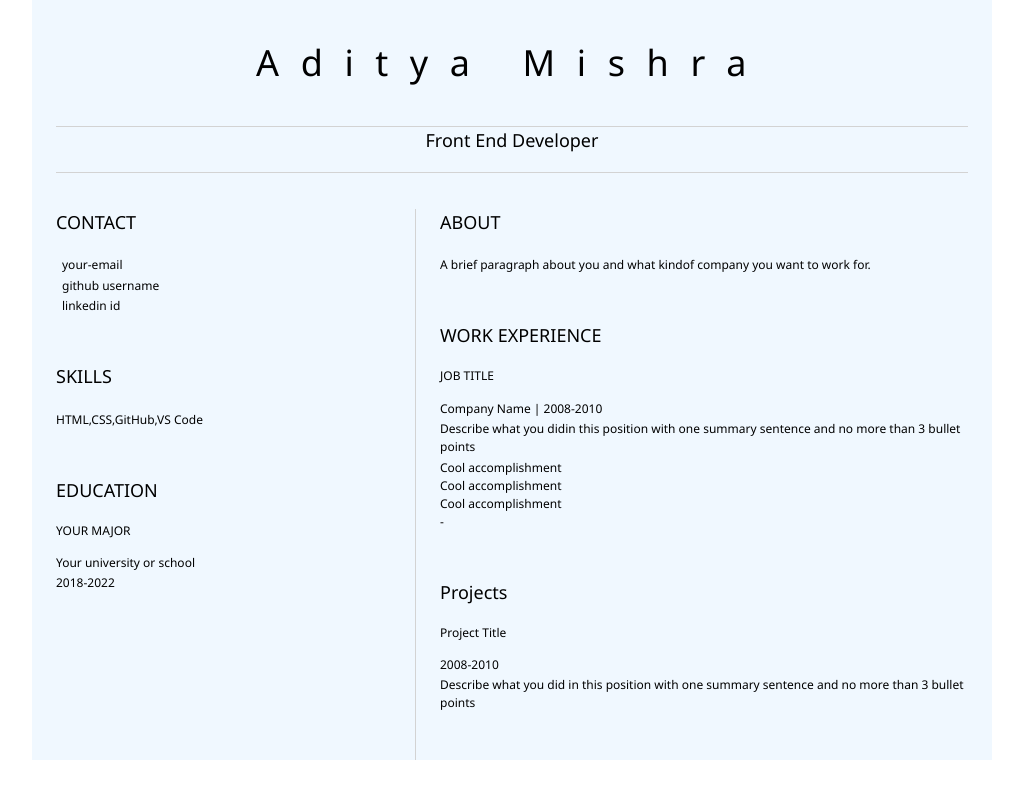
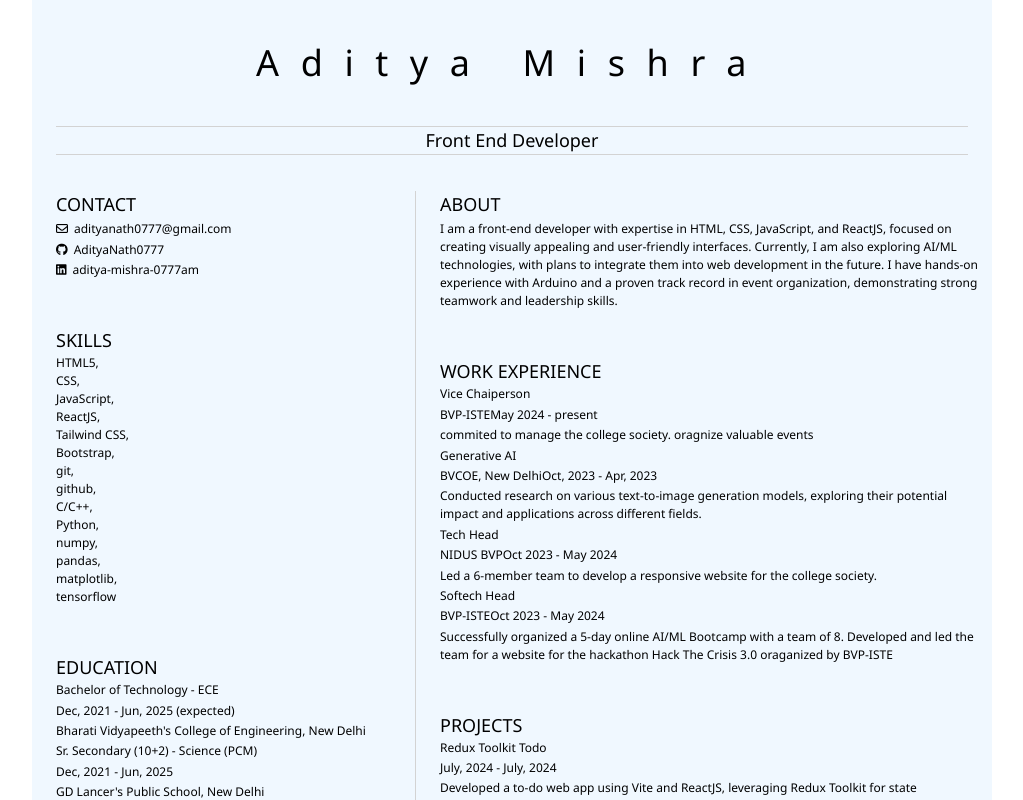
Before and after one commit to AdityaNath0777/portfolio_2_pt_0, a React (Vite) app: page /resume in a window 1280 px wide. Shown: the top 800 px of the page, without its empty margins (128-1151 px from the left). Built offline with nearby package versions, Linux system fonts and the light colour scheme.

Commit message:
complete resume page

```diff
--- a/index.html
+++ b/index.html
@@ -6,6 +6,7 @@
     <meta name="viewport" content="width=device-width, initial-scale=1.0" />
     <meta name="description" content="portfolio aditya mishra, html, css, javascrtipt, react.js, reactjs, redux, tailwind css, python, machine learning, front end developer, web developer" />
     <title>Aditya Mishra</title>
+    <link rel="stylesheet" href="https://cdnjs.cloudflare.com/ajax/libs/font-awesome/6.5.2/css/all.min.css" integrity="sha512-SnH5WK+bZxgPHs44uWIX+LLJAJ9/2PkPKZ5QiAj6Ta86w+fsb2TkcmfRyVX3pBnMFcV7oQPJkl9QevSCWr3W6A==" crossorigin="anonymous" referrerpolicy="no-referrer" />
   </head>
   <body>
     <div id="root"></div>
--- a/src/Resume/components/ResumeAbout.jsx
+++ b/src/Resume/components/ResumeAbout.jsx
@@ -1,12 +1,12 @@
 import React from 'react'
+import { Bio } from '../../constants'
 
 const ResumeAbout = () => {
   return (
     <section id="about-section">
     <h2>ABOUT</h2>
-    <p>
-      A brief paragraph about you and what kindof company you want to work
-      for.
+    <p className='text-justify text-sm'>
+      {Bio.description}
     </p>
   </section>
   )
--- a/src/Resume/components/ResumeContact.jsx
+++ b/src/Resume/components/ResumeContact.jsx
@@ -1,24 +1,35 @@
-import React from 'react'
+import React from "react";
+import { Bio } from "../../constants";
+import { Link } from "react-router-dom";
 
 const ResumeContact = () => {
+  const handleMail = (e, mailTo) => {
+    e.preventDefault();
+    window.location.href = `mailto:${mailTo}`;
+  };
   return (
-    <section id='contact-section'>
+    <section id="contact-section">
       <h2>CONTACT</h2>
       {/* <!--contact information including social media--> */}
-    <p>
-      <i class="fab fa-envelope" aria-hidden="true"></i>
-      <a href="mailto:your-email@example.com">your-email</a>
+      <div className="contacts-container w-1/2 mx-auto">
+        <p className="text-left">
+          <i class="fa-regular fa-envelope" aria-hidden="true"></i>
+          <Link to="#" onClick={(e) => handleMail(e, Bio.mail)}>
+            {Bio.mail}
+          </Link>
+          {/* <a href="mailto:your-email@example.com">{Bio.mail}</a> */}
         </p>
-    <p>
+        <p className="text-left">
           <i class="fab fa-github" aria-hidden="true"></i>
-      <a href="github.com/github-username">github username</a>
+          <a href={`https://github.com/${Bio.github}`} target="_blank" rel="noopener noreferrer">{Bio.github}</a>
         </p>
-    <p>
+        <p className="text-left">
           <i class="fab fa-linkedin" aria-hidden="true"></i>
-      <a href="linkedin.com/linkedin-id">linkedin id</a>
+          <a href={`https://www.linkedin.com/in/${Bio.linkedin}`} target="_blank" rel="noopener noreferrer" >{Bio.linkedin}</a>
         </p>
+      </div>
     </section>
-  )
-}
+  );
+};
 
-export default ResumeContact
+export default ResumeContact;
--- a/src/Resume/components/ResumeEducation.jsx
+++ b/src/Resume/components/ResumeEducation.jsx
@@ -1,14 +1,26 @@
-import React from 'react'
+import React from "react";
+import { education } from "../../constants";
 
 const ResumeEducation = () => {
   return (
     <section id="edu-section">
-    <h2>EDUCATION</h2>
-    <h3>YOUR MAJOR</h3>
-    <p>Your university or school</p>
-    <p>2018-2022</p>
-  </section>
-  )
-}
+      <h2>EDUCATION</h2>
+      <div className="edu-container flex flex-col gap-2 my-1 items-start w-4/5 mx-auto">
+        {education.map((edu) => (
+          <div className="exp-item w-fit">
+            <h3 className="text-left">
+              {`${edu.courseName} - ${edu.branchAbbr ? edu.branchAbbr : edu.branch}`}
+            </h3>
+            {/* <p></p> */}
+            <p className="text-left">{`${edu.duration.start} - ${edu.duration.end} ${
+              edu.duration.expectedEnd ? "(expected)" : ""
+            }`}</p>
+            <p className="text-left">{edu.institute} </p>
+          </div>
+        ))}
+      </div>
+    </section>
+  );
+};
 
-export default ResumeEducation
+export default ResumeEducation;
--- a/src/Resume/components/ResumeProjects.jsx
+++ b/src/Resume/components/ResumeProjects.jsx
@@ -1,23 +1,24 @@
-import React from 'react'
+import React from "react";
+import { top3WebDevProjects } from "../../constants/index";
 
 const ResumeProjects = () => {
   return (
     <section id="projects-section">
-    <h2>Projects</h2>
-    <h3>Project Title</h3>
-    <p>2008-2010</p>
-    <p>
-      Describe what you did in this position with one summary sentence and
-      no more than 3 bullet points
-    </p>
-    {/* <ul>
-      <li>Cool accomplishment</li>
-      <li>Cool accomplishment</li>
-      <li>Cool accomplishment</li>
-      -
-    </ul> */}
-  </section>
-  )
-}
+      <h2>PROJECTS</h2>
+      <div className="projects-container flex flex-col gap-3">
+        {top3WebDevProjects.map((proj) => (
+          <div className="project">
+          <div className="grid grid-cols-2 gap-1">
+            <h3 className="text-left font-semibold">{proj.name}</h3>
+            <p className="text-left">{`${proj.duration.start} - ${proj.duration.end}`}</p>
+          </div>
+            <p className="text-justify">{proj.desc}</p>
+          </div>
+        ))}
 
-export default ResumeProjects
+      </div>
+    </section>
+  );
+};
+
+export default ResumeProjects;
--- a/src/Resume/components/ResumeSkills.jsx
+++ b/src/Resume/components/ResumeSkills.jsx
@@ -1,12 +1,20 @@
-import React from 'react'
+import React from "react";
+import { skills } from "../../constants";
 
 const ResumeSkills = () => {
   return (
     <section>
-    <h2>SKILLS</h2>
-    <p>HTML,CSS,GitHub,VS Code</p>
-  </section>
-  )
-}
+      <h2>SKILLS</h2>
+      <ul className="skills-container w-3/4 mx-auto flex gap-1 items-center flex-wrap  ">
+        {skills.map((skill, index) => (
+          <li key={index} className="skill-item cursor-pointer">
+            {skill.name}
+            {index < skills.length - 1 ? "," : ""}
+          </li>
+        ))}
+      </ul>
+    </section>
+  );
+};
 
-export default ResumeSkills
+export default ResumeSkills;
--- a/src/Resume/components/ResumeWork.jsx
+++ b/src/Resume/components/ResumeWork.jsx
@@ -1,23 +1,30 @@
-import React from 'react'
+import React from "react";
+import { experience } from "../../constants/index";
 
 const ResumeWork = () => {
   return (
     <section id="work-section">
-    <h2>WORK EXPERIENCE</h2>
-    <h3>JOB TITLE</h3>
-    <p>Company Name | 2008-2010</p>
-    <p>
-      Describe what you didin this position with one summary sentence and
-      no more than 3 bullet points
-    </p>
-    <ul>
-      <li>Cool accomplishment</li>
-      <li>Cool accomplishment</li>
-      <li>Cool accomplishment</li>
-      -
-    </ul>
-  </section>
-  )
-}
+      <h2>WORK EXPERIENCE</h2>
 
-export default ResumeWork
+      {experience.map((exp) => (
+        <div className="work-exp mb-4">
+          <div className="grid grid-cols-2 gap-1 m-0">
+            <h3 className="text-left font-semibold">{exp.role}</h3>
+            <p className="text-left grid grid-cols-2 gap-1">
+              <span className="border-r pr-1 border-r-black text-right">{`${exp.company}`}</span>
+              <span>{`${exp.duration.start} - ${exp.duration.end}`}</span>
+            </p>
+          </div>
+          <p className="text-justify m-0">{exp.desc}</p>
+          {/* <ul className="flex justify-center items-center gap-2">
+            {exp.skills.map((skill) => (
+              <li>{skill}</li>
+            ))}
+          </ul> */}
+        </div>
+      ))}
+    </section>
+  );
+};
+
+export default ResumeWork;
--- a/src/Resume/resume.css
+++ b/src/Resume/resume.css
@@ -22,11 +22,12 @@
 }
 #resume h2 {
   font-size: 1.5em;
-  padding-bottom: 1em;
+  padding: 1em auto;
 }
 #resume h3 {
   font-size: 1em;
-  padding-bottom: 1em;
+  padding: 1em auto;
+  /* padding-bottom: 1em; */
 }
 #resume main {
   display: grid;
@@ -51,10 +52,7 @@
   background-color: lightgray;
   height: 1px;
 }
-#resume h2,
-#resume h3 {
-  font-weight: 400;
-}
+
 #resume #main-left {
   border-right: 1px solid lightgray;
 }
--- a/src/constants/index.js
+++ b/src/constants/index.js
@@ -28,8 +28,8 @@ const Bio = {
   state: "Delhi",
   country: "India",
   resume: "", // will upload google word and paste the link
-  github: "https://github.com/AdityaNath0777/",
-  linkedin: "https://linkedin.com/in/aditya-mishra-0777am",
+  github: "AdityaNath0777",
+  linkedin: "aditya-mishra-0777am",
   mail: "adityanath0777@gmail.com",
   insta: "", // will make another one
   twitter: "", // new twitter on the way
@@ -37,7 +37,7 @@ const Bio = {
 
 const experience = [
   {
-    role: "Vice Chaiperson BVP-ISTE",
+    role: "Vice Chaiperson",
     duration: {
       start: "May 2024",
       end: "present",
@@ -51,6 +51,7 @@ const experience = [
       "Git",
       "Leadership",
     ],
+    company: "BVP-ISTE",
     desc: "commited to manage the college society. oragnize valuable events",
   },
   {
@@ -65,10 +66,11 @@ const experience = [
       "stable diffusion",
       "text-to-image generation",
     ],
+    company: "BVCOE, New Delhi",
     desc: "Conducted research on various text-to-image generation models, exploring their potential impact and applications across different fields.",
   },
   {
-    role: "Tech Head at NIDUS BVP",
+    role: "Tech Head",
     duration: {
       start: "Oct 2023",
       end: "May 2024",
@@ -82,10 +84,11 @@ const experience = [
       "Git",
       "Leadership",
     ],
+    company: "NIDUS BVP",
     desc: "Led a 6-member team to develop a responsive website for the college society.",
   },
   {
-    role: "Softech Head at BVP-ISTE",
+    role: "Softech Head",
     duration: {
       start: "Oct 2023",
       end: "May 2024",
@@ -101,6 +104,7 @@ const experience = [
       "Git",
       "Leadership",
     ],
+    company: "BVP-ISTE",
     desc: "Successfully organized a 5-day online AI/ML Bootcamp with a team of 8. Developed and led the team for a website for the hackathon Hack The Crisis 3.0 oraganized by BVP-ISTE",
   },
 ];
@@ -129,6 +133,14 @@ const skills = [
   {
     name: "Bootstrap",
     img: "",
+  },
+  {
+    name: "git",
+    img: ""
+  },
+  {
+    name: "github",
+    img: ""
   },
   {
     name: "C/C++",
@@ -212,4 +224,59 @@ const myProjects = [
   },
 ];
 
-export { navLinks, Bio, experience, skills, myProjects };
+const top3WebDevProjects = [
+  {
+    name: "Redux Toolkit Todo",
+    duration: {
+      start: "July, 2024",
+      end: "July, 2024",
+    },
+    tags: ["React JS", "Vite", "redux", "redux-toolkit", "tailwind CSS"],
+    desc: "Developed a to-do web app using Vite and ReactJS, leveraging Redux Toolkit for state management. The web app allows users to add, remove, and update tasks efficiently.",
+  },
+  {
+    name: "Todo Context Local",
+    duration: {
+      start: "Feb 2024",
+      end: "Feb 2024",
+    },
+    tags: ["React Js", "Vite", "Tailwind CSS"],
+    desc: "Built a React Todo app with the context API and client-side local storage persistence using the Vite framework.",
+  },
+  {
+    name: "MedUnited",
+    duration: {
+      start: "July 2023",
+      end: "July 2023",
+    },
+    tags: ["HTML", "CSS", "JavaScript", "tailwind CSS", "fetch API"],
+    desc: "Developed MedUnited: a healthcare platform prototype with real-time hospital searches, facility data display, and an integrated online medicine shop, enhancing accessibility and convenience for users.",
+  },
+]
+
+const education = [
+  {
+    courseName: "Bachelor of Technology",
+    branch: "Electronics and Communication Enginnering",
+    courseAbbr: "B. Tech",
+    branchAbbr: "ECE",
+    duration: {
+      start: "Dec, 2021",
+      end: "Jun, 2025",
+      expectedEnd: true,
+    },
+    institute: "Bharati Vidyapeeth's College of Engineering, New Delhi",
+  },
+  {
+    courseName: "Sr. Secondary (10+2)",
+    branch: "Science (PCM)",
+    duration: {
+      start: "Dec, 2021",
+      end: "Jun, 2025",
+      expectedEnd: false,
+    },
+    institute: "GD Lancer's Public School, New Delhi",
+  },
+];
+
+export { navLinks, Bio, experience, skills, myProjects, education, top3WebDevProjects };
```
Lines whose indentation alone changed are shown as unchanged.
